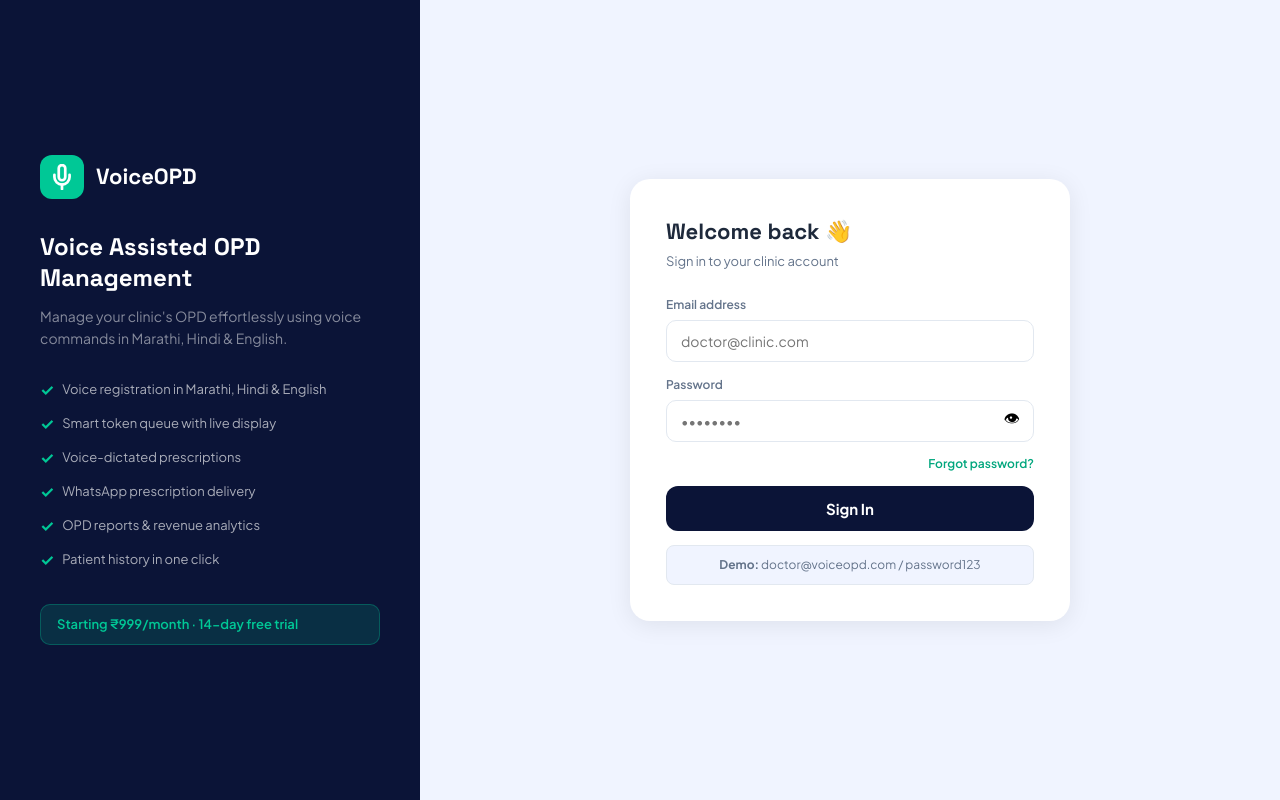
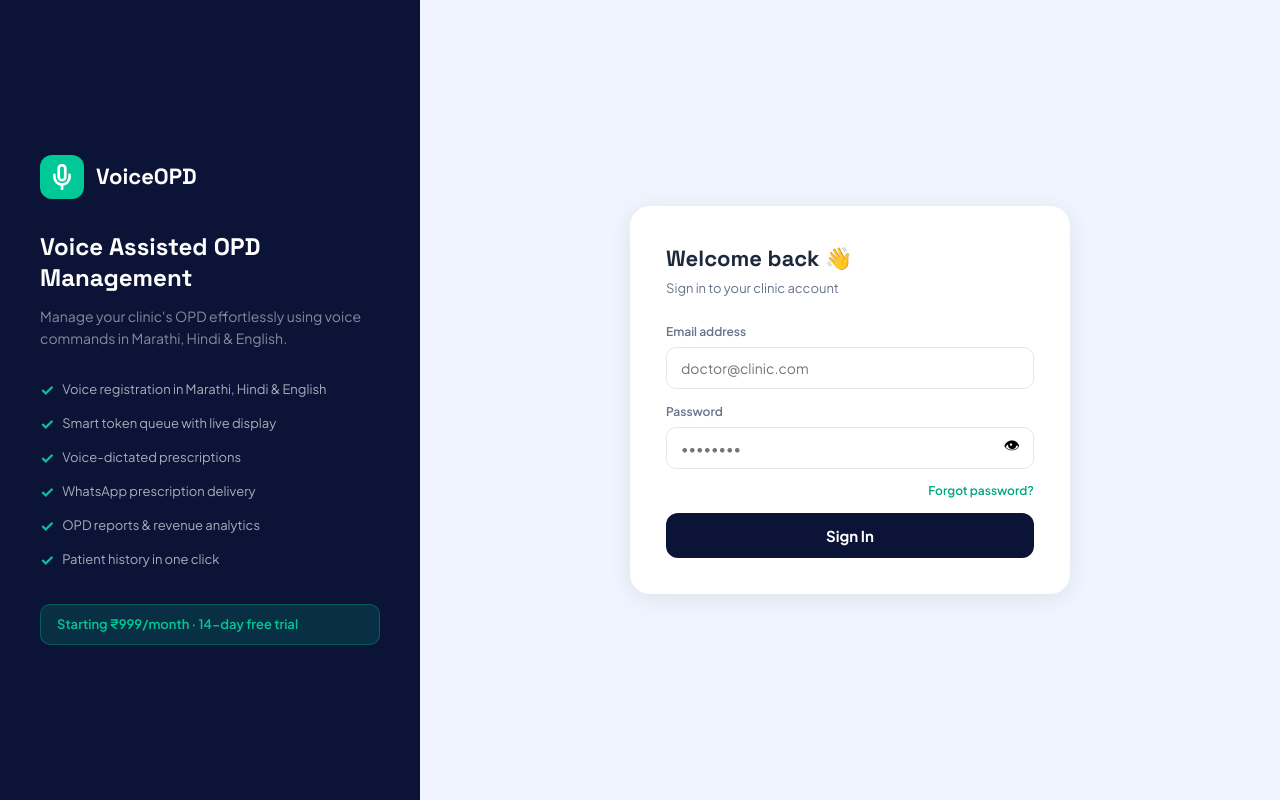
Before and after one commit to gitsharad/voiceopd, an Angular app in the folder frontend/: page /login in a window 1280 px wide. Built offline with nearby package versions, Linux system fonts and the light colour scheme.

Commit message:
remove demo credentials from login page

```diff
--- a/frontend/src/app/components/auth/login/login.component.html
+++ b/frontend/src/app/components/auth/login/login.component.html
@@ -78,9 +78,7 @@
         </button>
       </form>
 
-      <div class="demo-hint">
-        <strong>Demo:</strong> doctor&#64;voiceopd.com / password123
-      </div>
+
     </div>
   </div>
 
```
